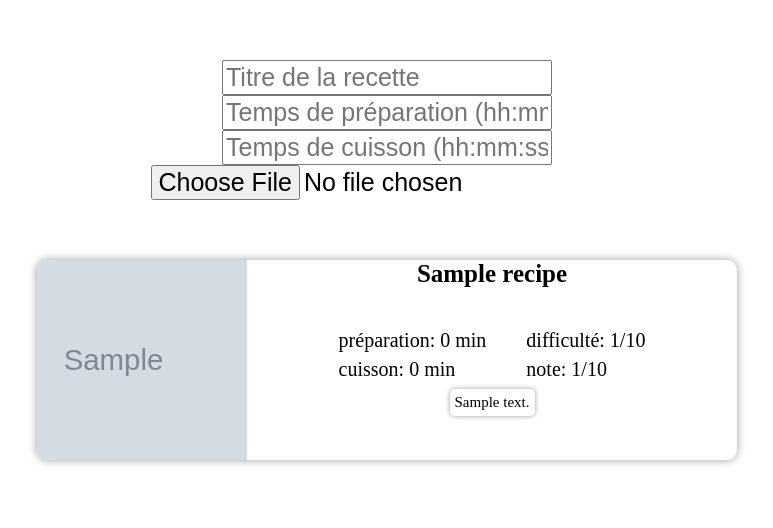
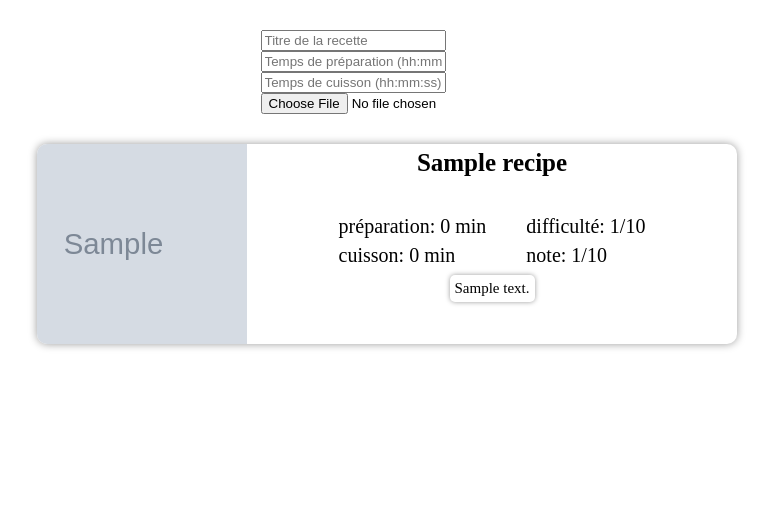
Before and after one commit to robin-douziech/site-coloc, a Django app: template coloc_project/recipe/templates/recipe/list.html in a window 1280 px wide. Shown: the part 100-628 px from the top of the page, without its empty margins (253-1026 px from the left). Run offline with Django 5.2, Linux system fonts and the light colour scheme; the template is opened without the code that fills it: values that come from a table or form of the project are taken from there, others are empty; a user stored in the database is signed in; tables that the repository leaves empty hold one stand-in row (values such as "Sample post"); grey boxes marked "Sample" are stand-in pictures; parts of the project's set-up code (start-up, migrations or seed data) failed here and were passed over.

Commit message:
fixing style

```diff
--- a/coloc_project/recipe/static/recipe/style/details.css
+++ b/coloc_project/recipe/static/recipe/style/details.css
@@ -179,6 +179,8 @@
 }
 
 .ingredient__text > p, .utensil__text > p {
+	text-align: center;
+	word-break: break-word;
 	font-size: 25px;
 	margin: 5px;
 }
--- a/coloc_project/recipe/static/recipe/style/list.css
+++ b/coloc_project/recipe/static/recipe/style/list.css
@@ -1,41 +1,89 @@
 .layer1 {
 	display: flex;
-	flex-direction: row;
-	justify-content: center;
-	align-items: flex-start;
+	flex-direction: column;
+	justify-content: flex-start;
+	align-items: center;
 	margin-top: 30px;
 }
 
-.layer1 > form {
-	display: flex;
-	flex-direction: column;
-	justify-content: center;
-	align-items: center;
-	margin: 30px;
-}
-
-.form-container {
+.layer1-1 {
 	display: flex;
 	flex-direction: column;
 	justify-content: flex-start;
 	align-items: center;
 }
 
-.field-container {
+.layer1-2 {
 	display: flex;
 	flex-direction: row;
 	justify-content: center;
-	align-items: center;
+	align-items: flex-start;
+	width: 100%;
 }
 
-input {
-	font-size: 25px;
-	margin: 0 10px;
+.layer1-2 > div {
+	width: 50%;
 }
 
 
 
 
+.ingredients {
+	display: flex;
+	flex-direction: row;
+	justify-content: center;
+	align-items: center;
+	flex-wrap: wrap;
+}
+
+.ingredient {
+	display: flex;
+	flex-direction: row;
+	justify-content: space-between;
+	align-items: center;
+
+	width: 150px;
+	height: 30px;
+	margin: 10px;
+	border-radius: 5px;
+	box-shadow: 0 0 5px #9b9b9b;
+}
+
+.ingredient > div {
+	height: 100%;
+}
+
+.ingredient__text {
+	display: flex;
+	flex-direction: row;
+	justify-content: center;
+	align-items: center;
+	flex: 4;
+}
+
+.ingredient__text > p {
+	margin: 0;
+	word-break: break-word;
+}
+
+.ingredient__del {
+	display: flex;
+	flex-direction: row;
+	justify-content: center;
+	align-items: center;
+	flex: 1;
+}
+
+.ingredient__del > a {
+	width: 80%;
+	height: 80%;
+}
+
+.ingredient__del > a > img {
+	max-width: 100%;
+	max-height: 100%;
+	aspect-ratio: auto;
+}
 
 .layer2 {
 	display: flex;
@@ -110,12 +158,12 @@ input {
 
 .title {
 	margin: 0 30px;
-	max-height: 32%;
+	max-height: 34%;
 	overflow: hidden;
 }
 
 .title > p {
-	margin: 0;
+	margin: 5px 0 0 0;
 	font-size: 25px;
 	font-weight: bold;
 }
```
Also changed, not shown: coloc_project/recipe/static/recipe/style/edit.css (+8 -2 lines).
